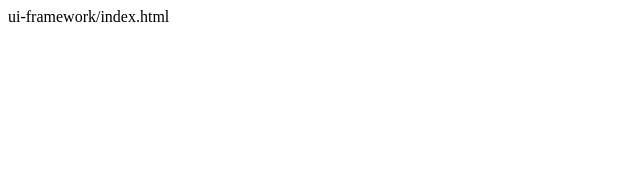
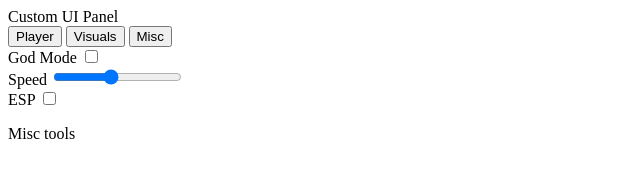
Before and after one commit to tntntnv2-afk/ui-framework, a plain HTML site: page index.html in a window 1280 px wide. Shown: the whole page, without its empty margins (0-640 px from the left). Drawn offline with Linux system fonts and the light colour scheme.

Commit message:
Update index.html

```diff
--- a/index.html
+++ b/index.html
@@ -1 +1,59 @@
-ui-framework/index.html
+<!DOCTYPE html>
+<html>
+<head>
+  <meta charset="UTF-8">
+  <title>Modular UI Framework</title>
+  <link rel="stylesheet" href="style.css">
+</head>
+<body>
+
+<div id="menu">
+
+  <div id="header">Custom UI Panel</div>
+
+  <div id="container">
+
+    <div id="tabs">
+      <button class="tab active" data-tab="player">Player</button>
+      <button class="tab" data-tab="visuals">Visuals</button>
+      <button class="tab" data-tab="misc">Misc</button>
+    </div>
+
+    <div id="content">
+
+      <div class="tabContent active" id="player">
+        <label class="toggle">
+          God Mode
+          <input type="checkbox">
+          <span class="switch"></span>
+        </label>
+
+        <div class="sliderBox">
+          Speed
+          <input type="range" min="1" max="10" value="5">
+        </div>
+      </div>
+
+      <div class="tabContent" id="visuals">
+        <label class="toggle">
+          ESP
+          <input type="checkbox">
+          <span class="switch"></span>
+        </label>
+      </div>
+
+      <div class="tabContent" id="misc">
+        <p>Misc tools</p>
+      </div>
+
+    </div>
+
+  </div>
+
+  <div class="resize-handle"></div>
+
+</div>
+
+<script src="script.js"></script>
+</body>
+</html>
```
